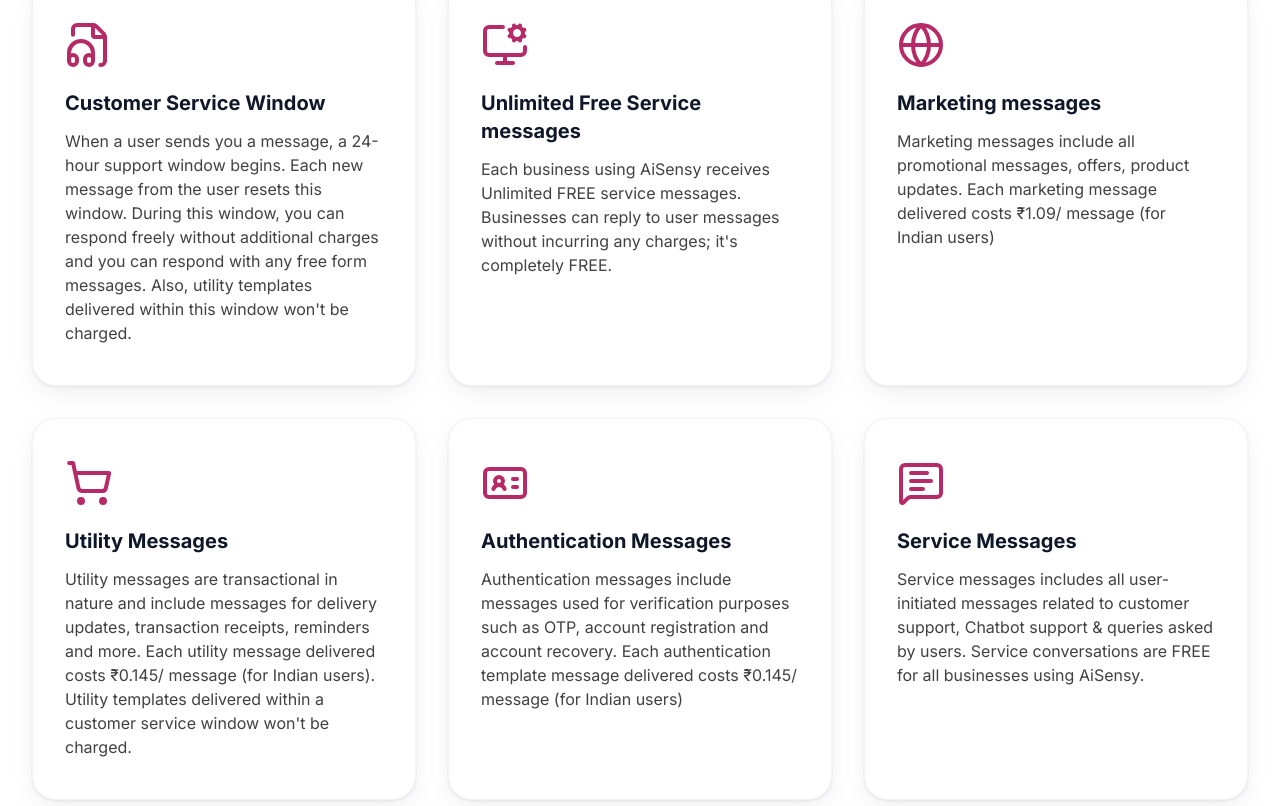
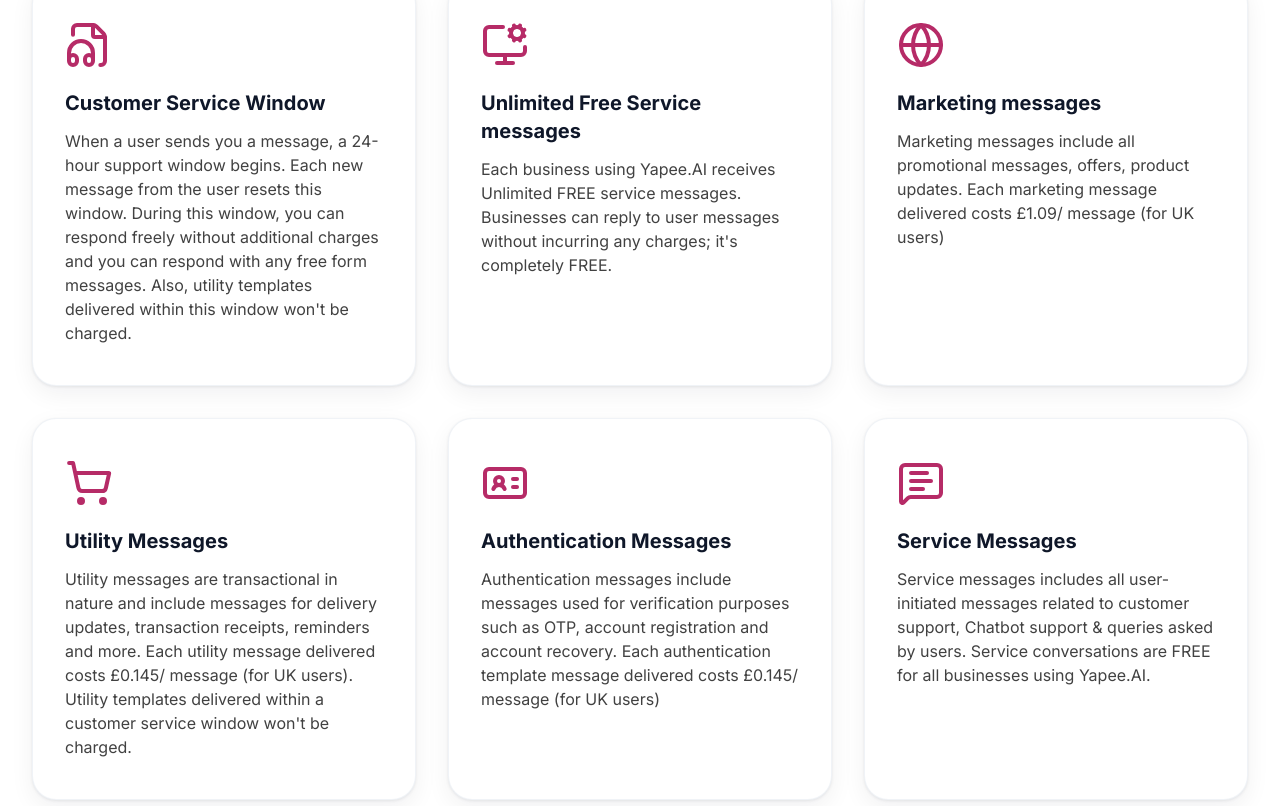
Before and after one commit to devesh111/yapee.ai_nextjs, a Next.js app: page /pricing in a window 1280 px wide. Shown: the part 2454-3260 px from the top of the page. Built offline with nearby package versions, Linux system fonts and the light colour scheme.

Commit message:
updated pricing

```diff
--- a/components/pricing-terminologies.jsx
+++ b/components/pricing-terminologies.jsx
@@ -11,27 +11,27 @@ const PricingTerminologies = () => {
         },
         {
             headline: "Unlimited Free Service messages",
-            text: "Each business using AiSensy receives Unlimited FREE service messages. Businesses can reply to user messages without incurring any charges; it's completely FREE.",
+            text: "Each business using Yapee.AI receives Unlimited FREE service messages. Businesses can reply to user messages without incurring any charges; it's completely FREE.",
             icon: MonitorCog,
         },
         {
             headline: "Marketing messages",
-            text: "Marketing messages include all promotional messages, offers, product updates. Each marketing message delivered costs ₹1.09/ message (for Indian users)",
+            text: "Marketing messages include all promotional messages, offers, product updates. Each marketing message delivered costs £1.09/ message (for UK users)",
             icon: Globe,
         },
         {
             headline: "Utility Messages",
-            text: "Utility messages are transactional in nature and include messages for delivery  updates, transaction receipts, reminders and more. Each utility message delivered costs ₹0.145/ message (for Indian users). Utility templates delivered within a customer service window won't be charged.",
+            text: "Utility messages are transactional in nature and include messages for delivery  updates, transaction receipts, reminders and more. Each utility message delivered costs £0.145/ message (for UK users). Utility templates delivered within a customer service window won't be charged.",
             icon: ShoppingCart,
         },
         {
             headline: "Authentication Messages",
-            text: "Authentication messages include messages used for verification purposes such as OTP, account registration and account recovery. Each authentication template message delivered costs ₹0.145/ message (for Indian users)",
+            text: "Authentication messages include messages used for verification purposes such as OTP, account registration and account recovery. Each authentication template message delivered costs £0.145/ message (for UK users)",
             icon: IdCard,
         },
         {
             headline: "Service Messages",
-            text: "Service messages includes all user-initiated messages related to customer support, Chatbot support & queries asked by users. Service conversations are FREE for all businesses using AiSensy.",
+            text: "Service messages includes all user-initiated messages related to customer support, Chatbot support & queries asked by users. Service conversations are FREE for all businesses using Yapee.AI.",
             icon: MessageSquareText,
         },
     ]
```
